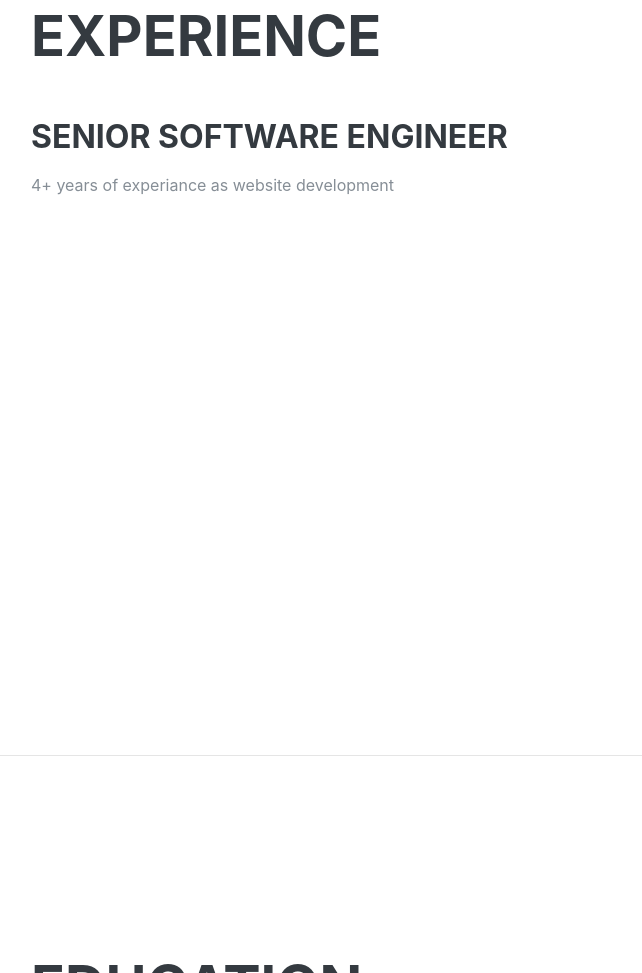
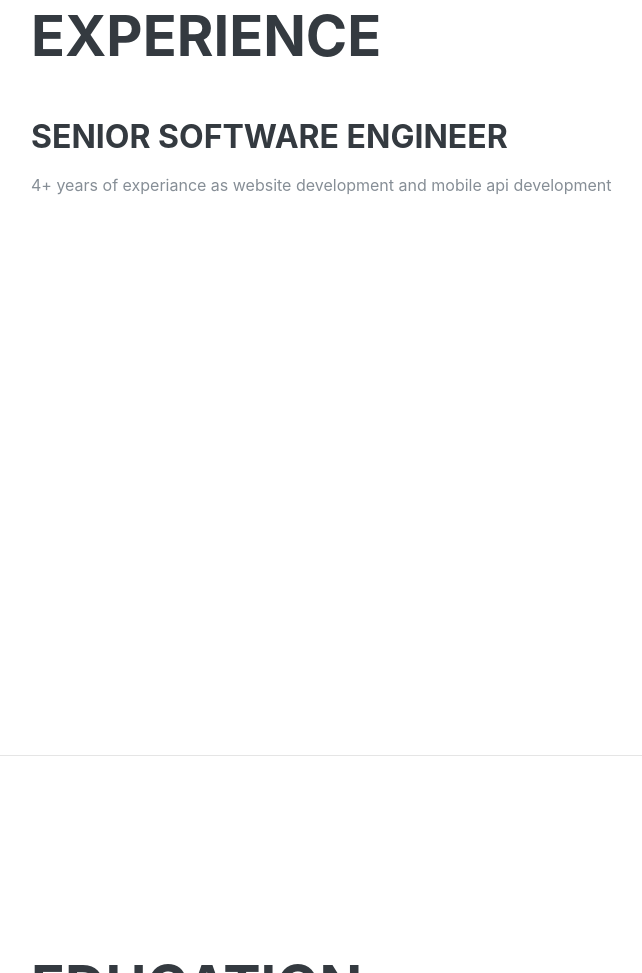
Before and after one commit to naimmalek/naimmalek.github.io, a plain HTML site: page index.html in a window 1280 px wide. Shown: the part 846-1819 px from the top of the page, without its empty margins (289-931 px from the left). Drawn offline with nearby package versions, Linux system fonts and the light colour scheme; files that its build step writes are made by us from their sources; a web font is replaced by a local one.

Commit message:
Trigger rebuild

```diff
--- a/index.html
+++ b/index.html
@@ -98,7 +98,7 @@
           <div class="resume-content">
             <h3 class="mb-0">Senior Software Engineer</h3>
             <div class="subheading mb-3"></div>
-            <p>4+ years of experiance as website development</p>
+            <p>4+ years of experiance as website development and mobile api development</p>
           </div>
           <div class="resume-date text-md-right">
             <!-- <span class="text-primary">January 2014 - Present</span> -->
```
